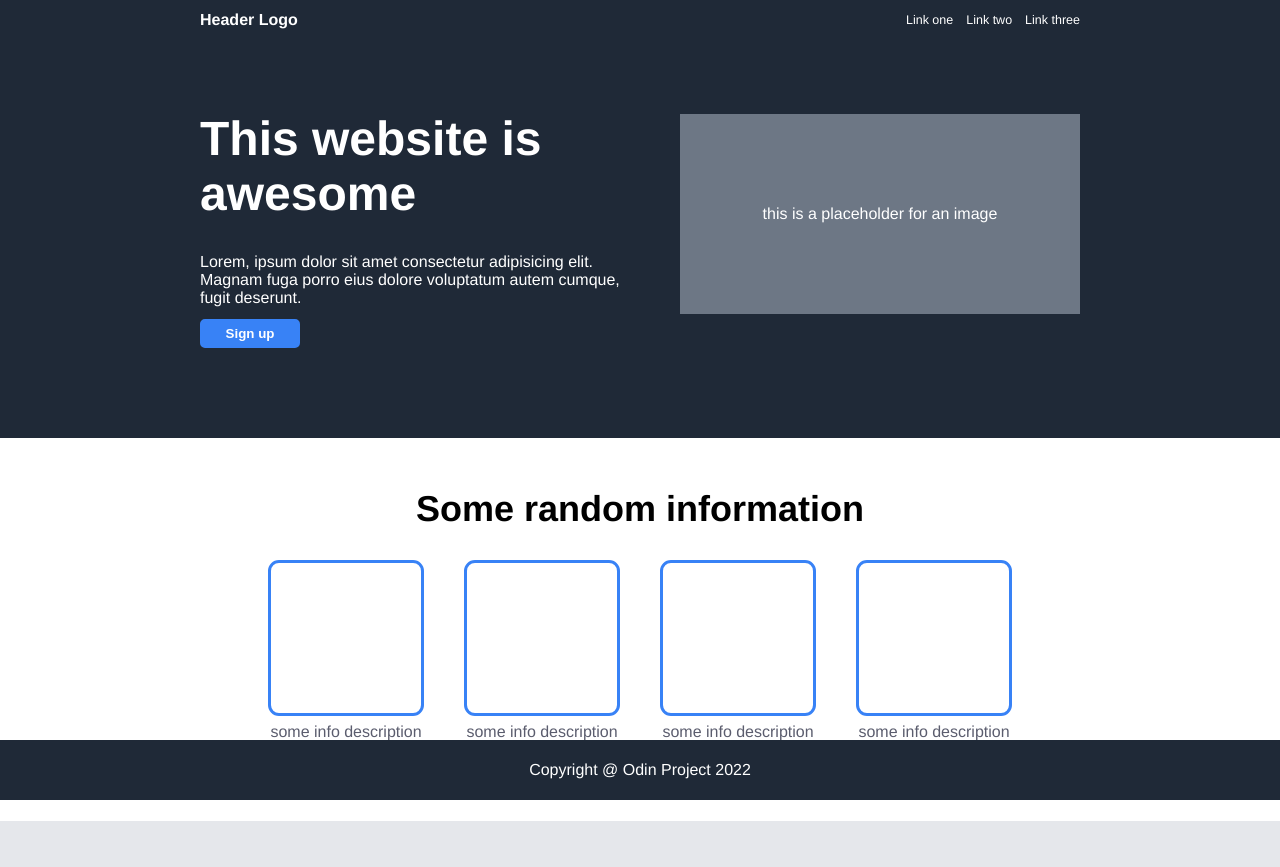
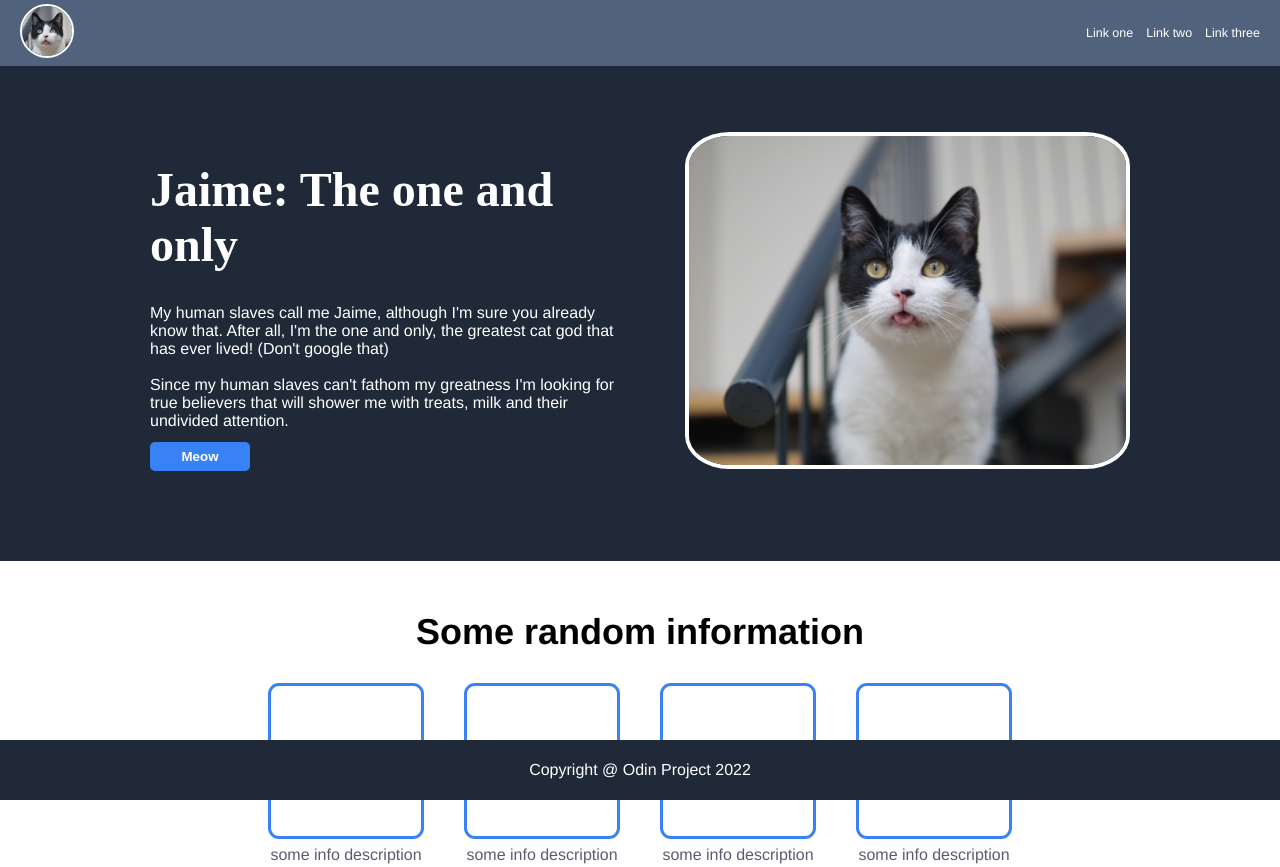
Before and after one commit to grinse-katze/landing-page, a plain HTML site: page index.html in a window 1280 px wide. Shown: the top 867 px of the page. Drawn offline with Linux system fonts and the light colour scheme; a web font is replaced by a local one.

Commit message:
- Content added - HTML & CSS patched (header fixed, unused styling removed, CSS changes)

```diff
--- a/index.html
+++ b/index.html
@@ -5,25 +5,30 @@
         <meta charset="utf-8">
         <title>Landing Page</title>
         <link rel="stylesheet" href="style.css">
+        <link rel="preconnect" href="https://fonts.googleapis.com">
+        <link rel="preconnect" href="https://fonts.googleapis.com">
+        <link rel="preconnect" href="https://fonts.gstatic.com" crossorigin>
+        <link href="https://fonts.googleapis.com/css2?family=Sansita+Swashed:wght@300;700&display=swap" rel="stylesheet">
     </head>
 
     <body>
-        <div class="section-one">
         <div class="header">
-                <div class="header-logo">Header Logo</div>
+            <a href="#section-one"><img class="header-logo" img src="./images/jaime-logo.png" alt="Cat logo"></a>
             <ul class="header-links">
                 <li><a href="./index.html">Link one</a></li>
                 <li><a href="./index.html">Link two</a></li>
                 <li><a href="./index.html">Link three</a></li>
             </ul>
         </div>
+
+        <div id="section-one" div class="section-one">
             <div class="subheader-container">
                 <div class="subheader-text">
-                    <h1>This website is awesome</h1>
-                    <div class="subheader-subtext">Lorem, ipsum dolor sit amet consectetur adipisicing elit. Magnam fuga porro eius dolore voluptatum autem cumque, fugit deserunt.</div>
-                    <button class="sign-up"><a href="./index.html">Sign up</a></button>
+                    <h1>Jaime: The one and only</h1>
+                    <div class="subheader-subtext">My human slaves call me Jaime, although I'm sure you already know that. After all, I'm the one and only, the greatest cat god that has ever lived! (Don't google that) <br><br> Since my human slaves can't fathom my greatness I'm looking for true believers that will shower me with treats, milk and their undivided attention.</div>
+                    <button class="sign-up"><a href="./index.html">Meow</a></button>
                 </div>
-                <div class="placeholder">this is a placeholder for an image</div>
+                <img class="header-img" img src="./images/jaime-v2.png" alt="Cat star">
             </div>
         </div>
 
--- a/style.css
+++ b/style.css
@@ -1,3 +1,7 @@
+html {
+    scroll-behavior: smooth;
+}
+
 body {
     font-family: Helvetica, sans-serif;
     margin:0;
@@ -8,37 +12,57 @@ a {
     color: white;
 }
 
+/* -------------- HEADER -------------- */
+
+.header {
+    position: fixed;
+    padding-bottom: 4px;
+    padding-top: 4px;
+    background-color: #51637c;
+    width: 100%;
+    display: flex;
+}
+
+.header-logo {
+    align-self: center;
+    max-width: 50px;
+    height: auto;
+    border-radius: 100%;
+    border: 2px solid white;
+    margin-left: 20px;
+}
+
+.header-logo:hover,
+.header-links a:hover {
+    background-color: #1F2937;
+    opacity: 50%;
+}
+
+.header-links {
+    list-style: none;
+    font-size: 12.5px;
+    font-weight: 100;
+    margin-left: auto;
+    padding-right: 20px;
+    display: flex;
+    align-items: center;
+    gap: 13px;
+}
+
 /* -------------- SECTION 1 -------------- */
 
 .section-one {
     background-color: #1F2937;
     color: white;
-    padding-left: 200px;
-    padding-right: 200px;
-}
-
-.header {
-    padding-bottom: 40px;
-    display: flex;
-}
-
-.header-logo {
-    font-weight: 600;
-    align-self: center;
-}
-
-.header-links {
-    list-style: none;
-    display: flex;
-    margin-left: auto;
-    gap: 13px;
-    font-size: 12.5px;
-    font-weight: 100;
+    padding-left: 150px;
+    padding-right: 150px;
+    padding-top: 130px;
 }
 
 h1 {
     font-weight: 900;
     font-size: 48px;
+    font-family: "Sansita Swashed";
 }
 
 .subheader-container{
@@ -51,6 +75,9 @@ h1 {
 .subheader-text {
     display: flex;
     flex-direction: column;
+    min-width: 250px;
+    max-width: 500px;
+    font-weight: 100;
 }
 
 .sign-up {
@@ -67,15 +94,11 @@ h1 {
     opacity: 60%;
 }
 
-.placeholder {
-    background-color: #6d7785;
-    font-weight: 100;
+.header-img {
     min-width: 400px;
-    height: 200px;
     margin-left: auto;
-    display: flex;
-    justify-content: center;
-    align-items: center;
+    border: 4px solid white;
+    border-radius: 10%;
 }
 
 /* -------------- SECTION 2 -------------- */
@@ -110,6 +133,7 @@ h2 {
 .info-description {
     color: rgb(91, 93, 110);
     padding-top: 7px;
+    max-width: 160px;
 }
 
 /* -------------- SECTION 3 -------------- */
```
Also changed, not shown: images/Untitled-1.png (added), images/jaime-logo.png (added), images/jaime-v2.png (added), images/jaime-v3.png (added), images/jaime.png (added), 1 other file. Lines whose indentation alone changed are shown as unchanged.
